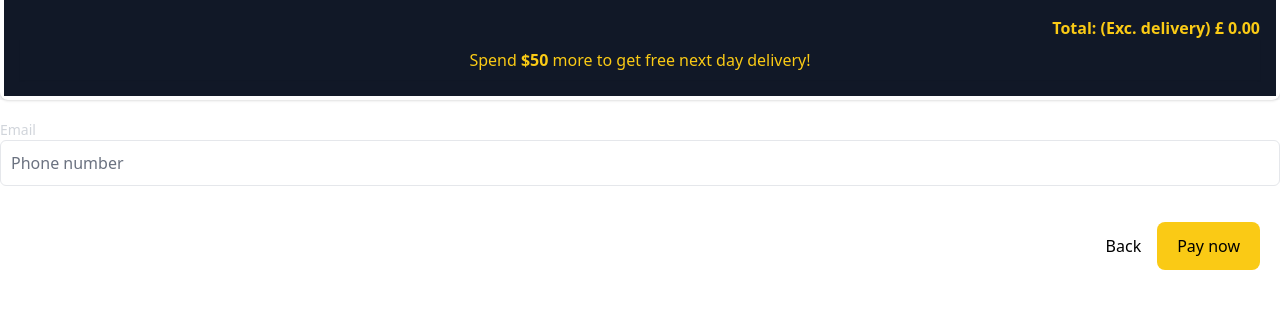
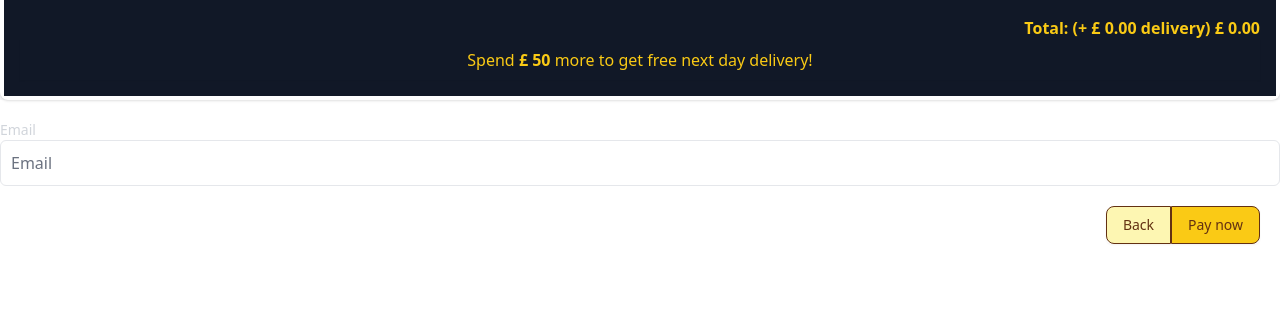
Before and after one commit to antoniobruchidev/mp4-carpez-network-store-final, a Django app: template checkout/templates/checkout/checkout.html in a window 1280 px wide. Shown: the part 176-485 px from the top of the page. Run offline with Django 5.2, Linux system fonts and the light colour scheme; the template is opened without the code that fills it, so the values that code supplies are empty; parts of the project's set-up code (start-up, migrations or seed data) failed here and were passed over; some libraries are stand-ins or nearby versions.

Commit message:
Maint: display delivery cost in checkout template after rounding it at 2 decimals

```diff
--- a/bag/context.py
+++ b/bag/context.py
@@ -34,7 +34,10 @@ def bag(request):
         })
 
     if total < settings.FREE_DELIVERY_TRESHOLD:
-        delivery = total * Decimal(settings.STANDARD_DELIVERY_PERCENTAGE / 100)
+        delivery = total * Decimal(
+            settings.STANDARD_DELIVERY_PERCENTAGE / 100
+            )
+        delivery = delivery.__round__(2)
         free_delivery_delta = settings.FREE_DELIVERY_TRESHOLD - total
     else:
         delivery = 0
--- a/checkout/templates/checkout/checkout.html
+++ b/checkout/templates/checkout/checkout.html
@@ -49,11 +49,11 @@
         </div>
         <div class="bg-gray-900 text-yellow-300 p-4">
             <strong><p class="text-end">
-                Total: {% if free_delivery_delta > 0 %} (Exc. delivery) {% endif %} £ {{ total|floatformat:2 }}
+                Total: {% if free_delivery_delta > 0 %} (+ £ {{ delivery }} delivery) {% endif %} £ {{ total|floatformat:2 }}
             </p></strong>
             {% if free_delivery_delta > 0 %}
             <p class="mb-0 p-2 bg-warning shadow-sm text-center">
-                Spend <strong>${{free_delivery_delta}}</strong> more to get free next day delivery!
+                Spend <strong>£ {{free_delivery_delta}}</strong> more to get free next day delivery!
             </p>
             {% endif %}
         </div>
@@ -65,12 +65,12 @@
         <div id="address-element" class="m-0 p-0"></div>
         <div>
             <label for="email" class="block mt-2 text-sm font-normal text-gray-300 dark:text-white">Email</label>
-            <input type="email" id="email" name="email" class="bg-white border border-gray-200 text-gray-900 text-md rounded-md focus:ring-blue-500 focus:border-blue-500 block w-full p-2.5 dark:bg-gray-700 dark:border-gray-600 dark:placeholder-gray-400 dark:text-white dark:focus:ring-blue-500 dark:focus:border-blue-500" placeholder="Phone number" required />
+            <input type="email" id="email" name="email" class="bg-white border border-gray-200 text-gray-900 text-md rounded-md focus:ring-blue-500 focus:border-blue-500 block w-full p-2.5 dark:bg-gray-700 dark:border-gray-600 dark:placeholder-gray-400 dark:text-white dark:focus:ring-blue-500 dark:focus:border-blue-500" placeholder="Email" required />
         </div>
         <div id="payment-element" class="m-0 p-0"></div>
-        <div class="flex flex-row-reverse mt-4 p-5">
-            <button class="btn-submit" id="submit-button">Pay now</button>
-            <button class="btn-reset mr-4">Back</button>
+        <div class="flex mr-5 mt-5 mb-5 rounded-md float-right shadow-sm">
+            <button class="btn-left">Back</button>
+            <button class="btn-right" id="submit-button">Pay now</button>
         </div>
     </form>
 
```
